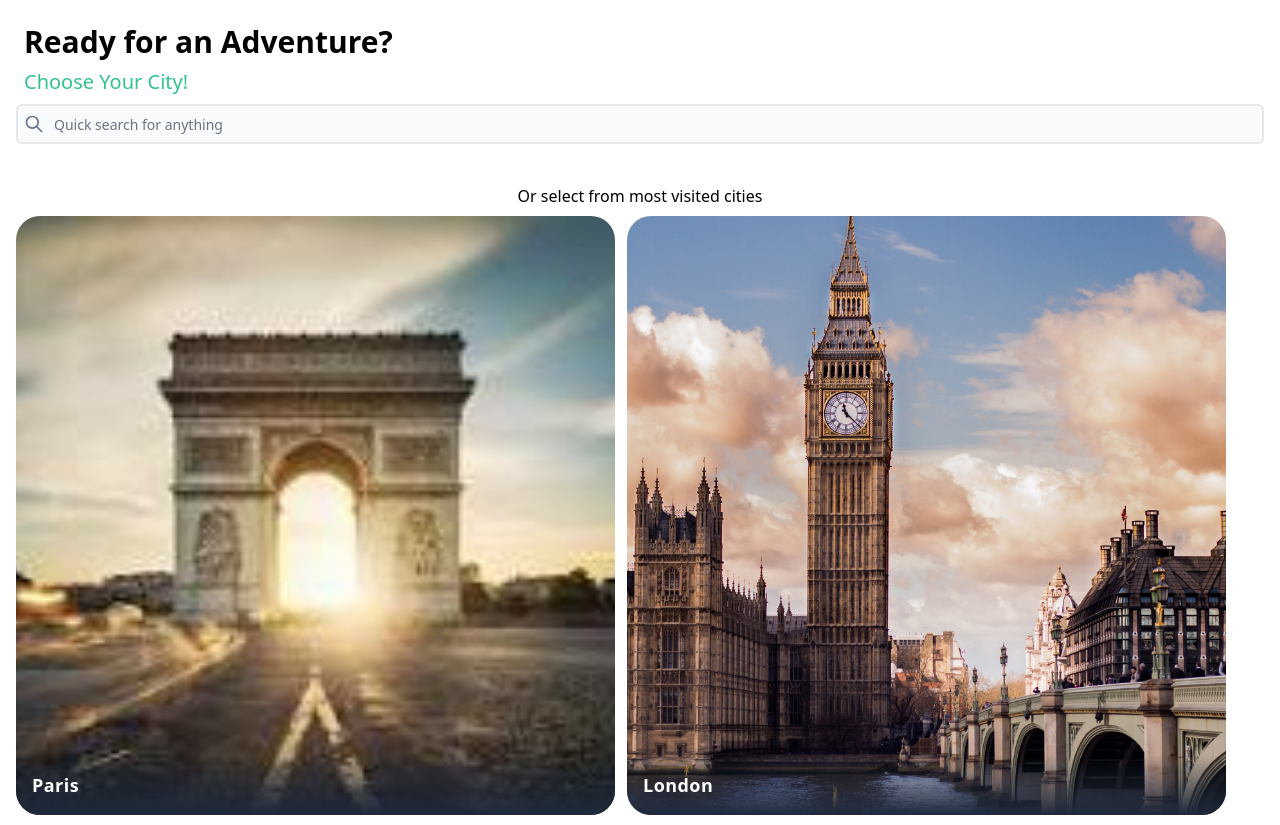
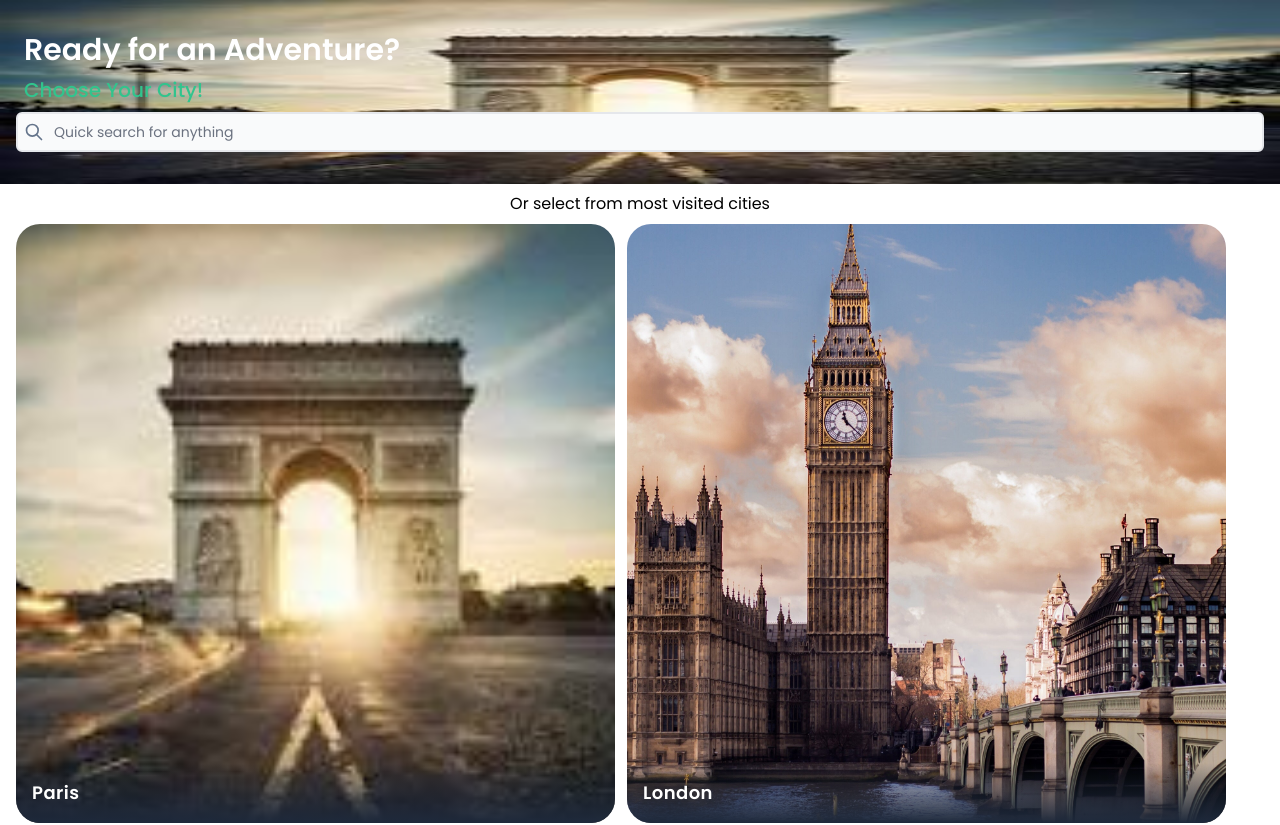
Before and after one commit to rahabonyani/travel-ai, a Next.js app: page / in a window 1280 px wide. Shown: the top 825 px of the page. Built offline with nearby package versions, Linux system fonts and the light colour scheme.

Commit message:
Fix Font

```diff
--- a/src/app/layout.tsx
+++ b/src/app/layout.tsx
@@ -15,7 +15,7 @@ export default function RootLayout({
 }>) {
   return (
     <html lang='en'>
-      <body className={`${poppins}`}>{children}</body>
+      <body className={`${poppins} font-poppins`}>{children}</body>
     </html>
   );
 }
--- a/src/app/page.tsx
+++ b/src/app/page.tsx
@@ -2,15 +2,18 @@ import StepsPagesLayout from '@/components/layouts/steps';
 import LocationBox from '@/components/molecules/locationBox';
 
 import { IconSearch } from '@tabler/icons-react';
+import Image from 'next/image';
 
 export default function Home() {
   return (
     <StepsPagesLayout step={1}>
       <section className=''>
-        <div  className='relative pb-8'>
-          {/* <Image /> */}
-          <div className='p-2'>
-            <h1 className='text-3xl font-bold pb-2'>Ready for an Adventure?</h1>
+        <div className='relative pb-8 pt-6 p-4'>
+          <Image alt='Paris' className='absolute  z-0' src={'/paris.jpg'} fill />
+          <div className='p-2 relative z-10'>
+            <h1 className='text-3xl font-bold pb-2 !text-white'>
+              Ready for an Adventure?
+            </h1>
             <h2 className='text-xl text-green-400 font-medium'>
               Choose Your City!
             </h2>
@@ -28,7 +31,7 @@ export default function Home() {
           </div>
         </div>
 
-        <div className='pt-2'>
+        <div className='pt-2 p-4'>
           <h5 className='text-center pb-2'>
             Or select from most visited cities
           </h5>
--- a/src/components/layouts/steps/index.tsx
+++ b/src/components/layouts/steps/index.tsx
@@ -3,7 +3,7 @@ import type { StepsPagesLayoutProps } from './types';
 
 const StepsPagesLayout = ({ children, step }: StepsPagesLayoutProps) => {
   return (
-    <div className='p-4 flex flex-col h-full'>
+    <div className='flex flex-col h-full'>
 
       {children}
       <span className='grow'></span>
--- a/src/components/molecules/stepper/index.tsx
+++ b/src/components/molecules/stepper/index.tsx
@@ -2,7 +2,7 @@ import type { StepperProps } from './types';
 
 const Stepper = ({ step }: StepperProps) => {
   return (
-    <div className={`grid grid-cols-4 gap-2 w-full h-1  py-4`}>
+    <div className={`grid grid-cols-4 gap-2 w-full h-1 px-4 py-4`}>
       <Step active={step >= 1} />
       <Step active={step >= 2} />
       <Step active={step >= 3} />
```
